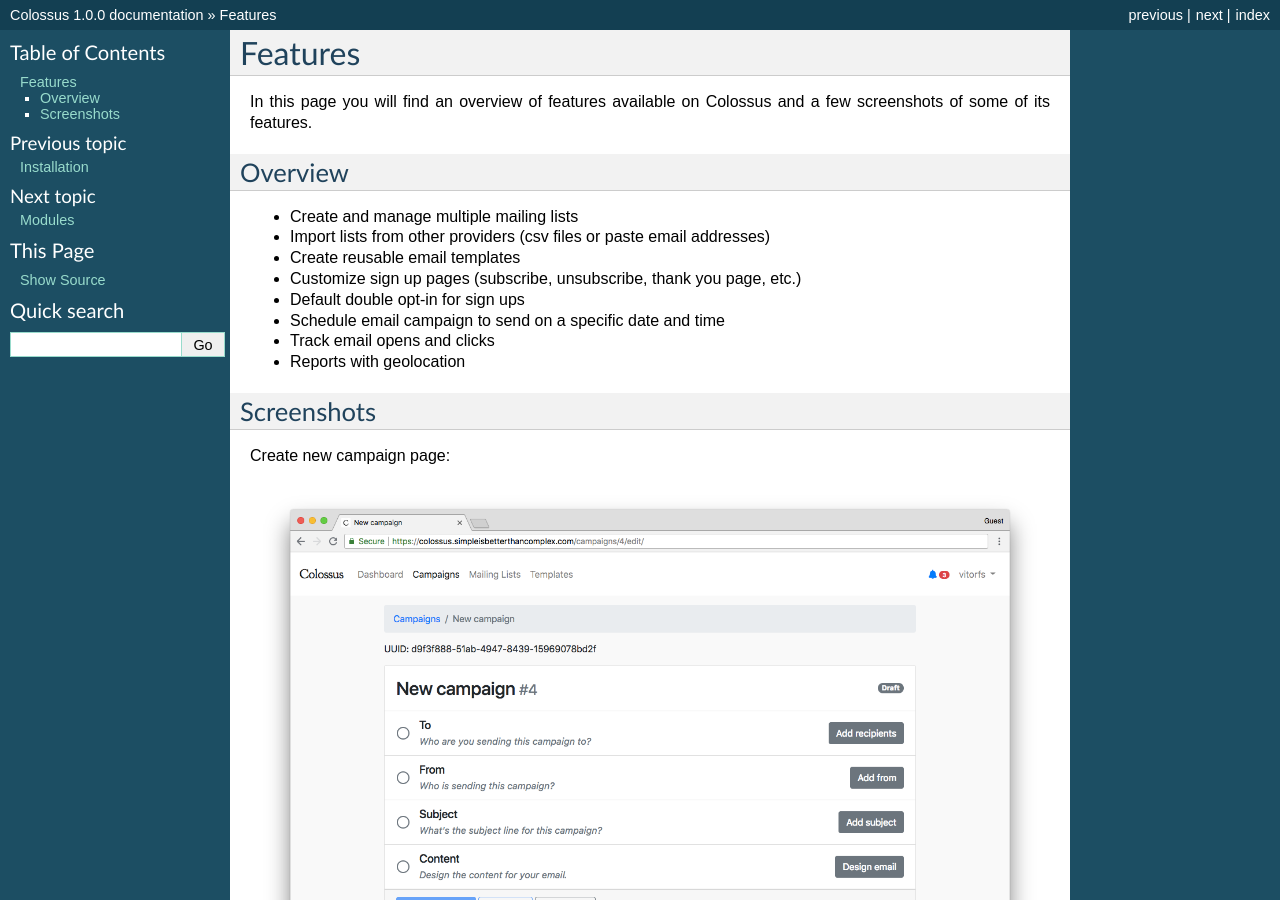
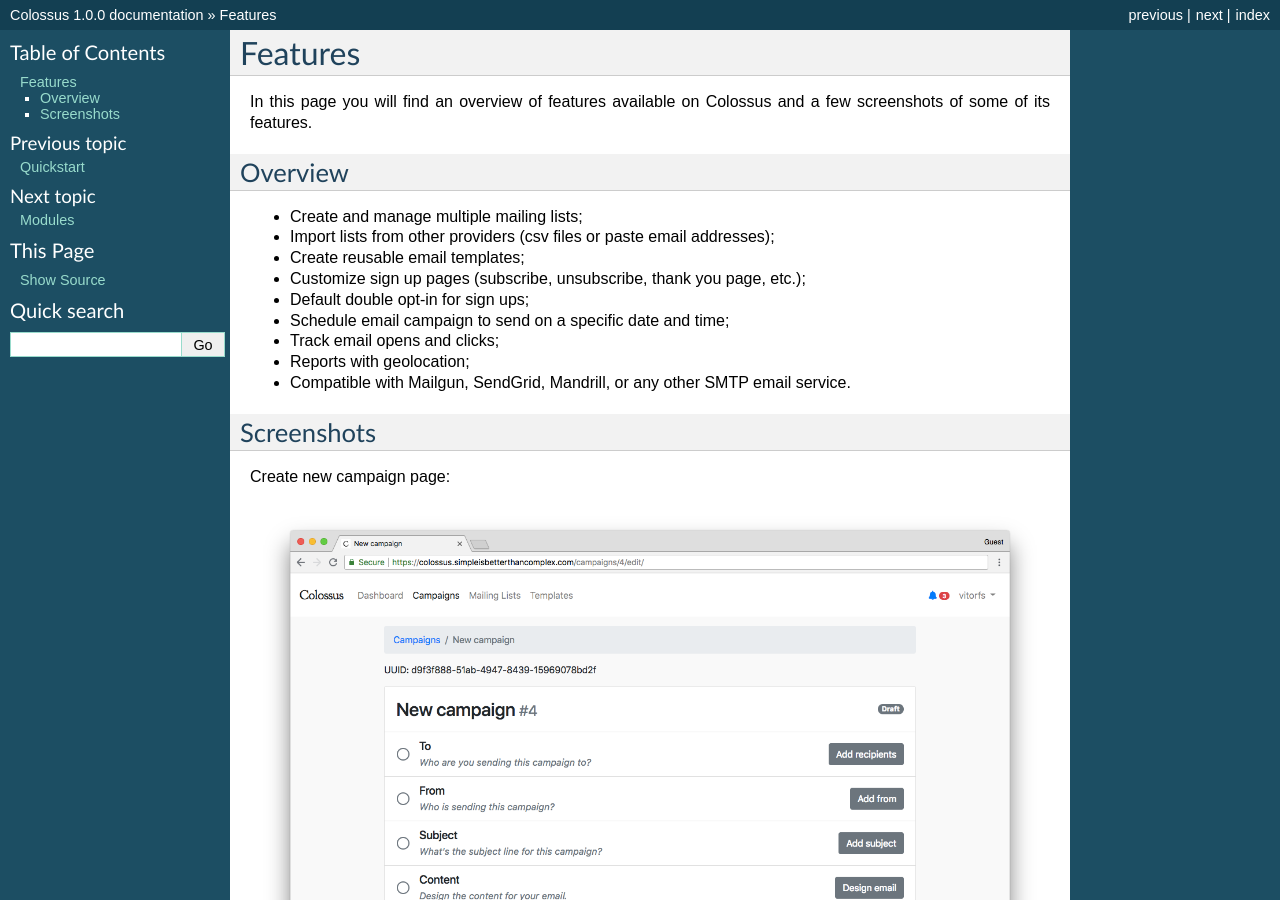
Before and after one commit to vitorfs/colossus, a Sphinx documentation site: the page built from docs/features.rst, in a window 1280 px wide and 900 px high. Built offline with Sphinx 7.4.7, drawn with Linux system fonts in a browser that asks for light colours.

Commit message:
Update docs

```diff
--- a/docs/features.rst
+++ b/docs/features.rst
@@ -6,14 +6,15 @@
 Overview
 --------
 
-* Create and manage multiple mailing lists
-* Import lists from other providers (csv files or paste email addresses)
-* Create reusable email templates
-* Customize sign up pages (subscribe, unsubscribe, thank you page, etc.)
-* Default double opt-in for sign ups
-* Schedule email campaign to send on a specific date and time
-* Track email opens and clicks
-* Reports with geolocation
+* Create and manage multiple mailing lists;
+* Import lists from other providers (csv files or paste email addresses);
+* Create reusable email templates;
+* Customize sign up pages (subscribe, unsubscribe, thank you page, etc.);
+* Default double opt-in for sign ups;
+* Schedule email campaign to send on a specific date and time;
+* Track email opens and clicks;
+* Reports with geolocation;
+* Compatible with Mailgun, SendGrid, Mandrill, or any other SMTP email service.
 
 Screenshots
 -----------
--- a/docs/index.rst
+++ b/docs/index.rst
@@ -5,10 +5,9 @@
    :maxdepth: 2
    :caption: Contents:
 
-   install
+   quickstart
    features
    modules
-   test
 
 
 Indices and tables
--- a/docs/install.rst
+++ /dev/null
@@ -1,2 +0,0 @@
-Installation
-============
--- a/docs/test.rst
+++ /dev/null
@@ -1,2 +0,0 @@
-Testing
-=======
```
Also changed, not shown: README.md (+15 -8 lines), docs/quickstart.rst (added, +48 -0 lines), 1 other file.
